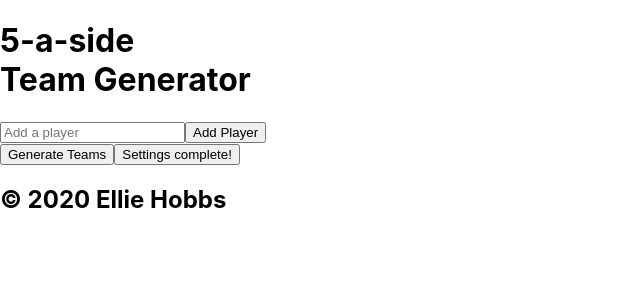
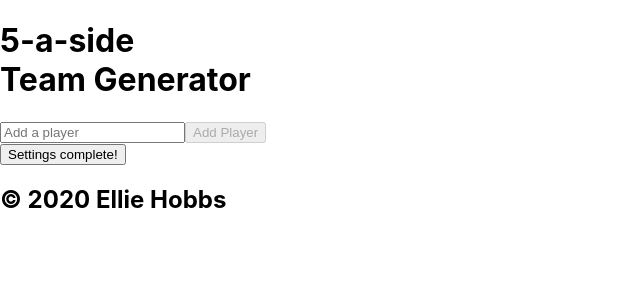
Before and after one commit to Nelboh/technical-challenge, a React (Create React App) app: page / in a window 1280 px wide. Shown: the top 300 px of the page, without its empty margins (0-640 px from the left). Built offline with nearby package versions, Linux system fonts and the light colour scheme.

Commit message:
Set up input and button inside AddPlayers. Currently, up to 10 players can be added. Button disables if user doesn't input a name

```diff
--- a/src/components/AddPlayers/AddPlayers.js
+++ b/src/components/AddPlayers/AddPlayers.js
@@ -5,40 +5,61 @@ class AddPlayer extends React.Component {
         super(props);
 
         this.state = {
-
+            playerName: "",
+            playersArray: [],
         };
 
-        // This.bind goes here
+        this.handlePlayerName = this.handlePlayerName.bind(this);
+        this.handleAddPlayer = this.handleAddPlayer.bind(this);
 
     }
 
-    // HandleXs go here
+    // Tracks the player name from the input field
+    handlePlayerName(e) {
+        this.setState({ playerName: e.currentTarget.value });
+    }
+
+    // Makes a new copy of the array and adds a new player to it
+    handleAddPlayer = (e) => {
+        e.preventDefault();
+        this.setState({ playersArray: [...this.state.playersArray, this.state.playerName], playerName: "" });
+    }
+
 
     render() {
-        // any let statements go here
+        let { playersArray, playerName } = this.state;
+
         return (
             <>
                 <div className="listInputs">
                     <input
                         type="text"
                         placeholder="Add a player"
-                    // onChange={ }
+                        onChange={this.handlePlayerName}
+                        playerName={playerName}
+                    />
 
-                    />
+                    {/* Button will be disabled if input field is empty or 10 players have already been entered */}
                     <button
                         className="pillButton"
                         type="submit"
-                    // onClick={ }
+                        onClick={this.handleAddPlayer}
+                        disabled={this.state.playerName.length < 1 || this.state.playersArray.length === 10}
                     >Add Player</button>
                 </div>
 
+                {/* Slice limits the number of players you can enter to 10 */}
+                <>
+                    {playersArray.slice(0, 10).map((playerName, index) => (
+                        <div key={index}>
+                            <h3>Player {index + 1}</h3>
 
+                            <p>{playerName}</p>
 
-                <button
-                    className="pillButton"
-                    type="submit"
-                // onClick={ }
-                >Generate Teams</button>
+                        </div>
+                    ))}
+                </>
+
             </>
 
         );
--- a/src/data/reducers.js
+++ b/src/data/reducers.js
@@ -3,7 +3,11 @@ import initial from "./initial";
 const reducer = (state, action) => {
     switch (action.type) {
 
-        case "RESET": return initial;
+        case "ADD_PLAYER": return { ...state, playersArray: [...state.playersArray, action.newPlayer] }
+
+        case "TYPE_PLAYER_NAME": return
+
+        // case "RESET": return initial;
 
         default: return state; // as a fallback in case none of the above are used, the default returns the state unchanged
     }
--- a/src/data/store.js
+++ b/src/data/store.js
@@ -7,4 +7,13 @@ const store = createStore(
     initial,
     window.__REDUX_DEVTOOLS_EXTENSION__ && window.__REDUX_DEVTOOLS_EXTENSION__()
 );
+
+// store.subscribe(() => {
+//     let state = store.getState();
+
+// });
+
+store.dispatch({ type: "ADD_PLAYER" })
+
+
 export default store;
--- a/src/index.js
+++ b/src/index.js
@@ -3,13 +3,27 @@ import ReactDOM from 'react-dom';
 import './index.css';
 import App from './components/App/App';
 import reportWebVitals from './reportWebVitals';
+import store from './data/store';
 
-ReactDOM.render(
-  <React.StrictMode>
-    <App />
-  </React.StrictMode>,
-  document.getElementById('root')
-);
+const render = () => {
+  let state = store.getState();
+
+  ReactDOM.render(
+    <React.StrictMode>
+      <App
+        playersArray={state.playersArray}
+        handleAddPlayer={() => store.dispatch({ type: "ADD_PLAYER" })}
+      />
+    </React.StrictMode>,
+    document.getElementById('root')
+  );
+};
+
+store.subscribe(render);
+render();
+
+
+
 
 // If you want to start measuring performance in your app, pass a function
 // to log results (for example: reportWebVitals(console.log))
```
Also changed, not shown: 1 other file (tests, documents, lock files or other folders).
